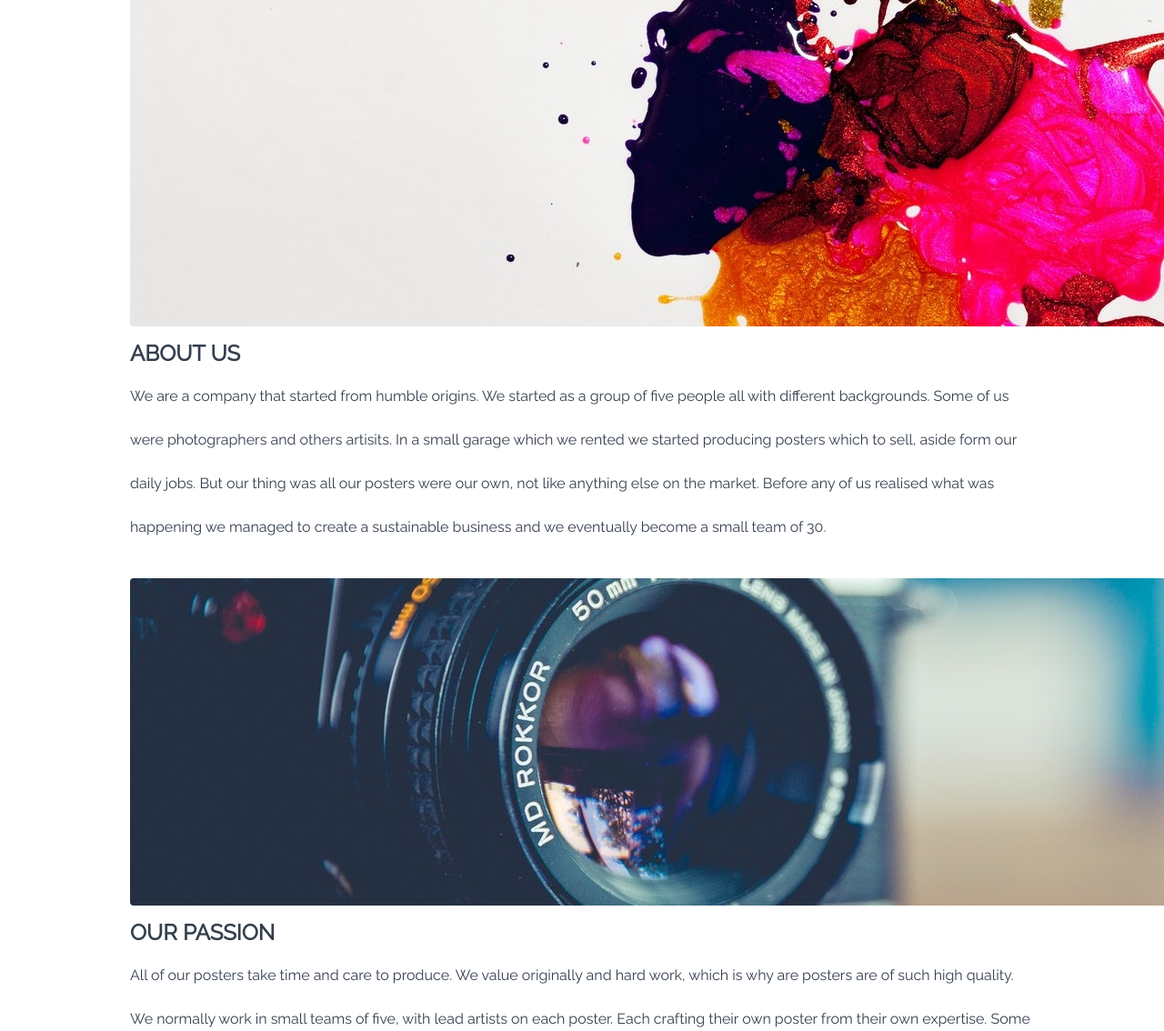
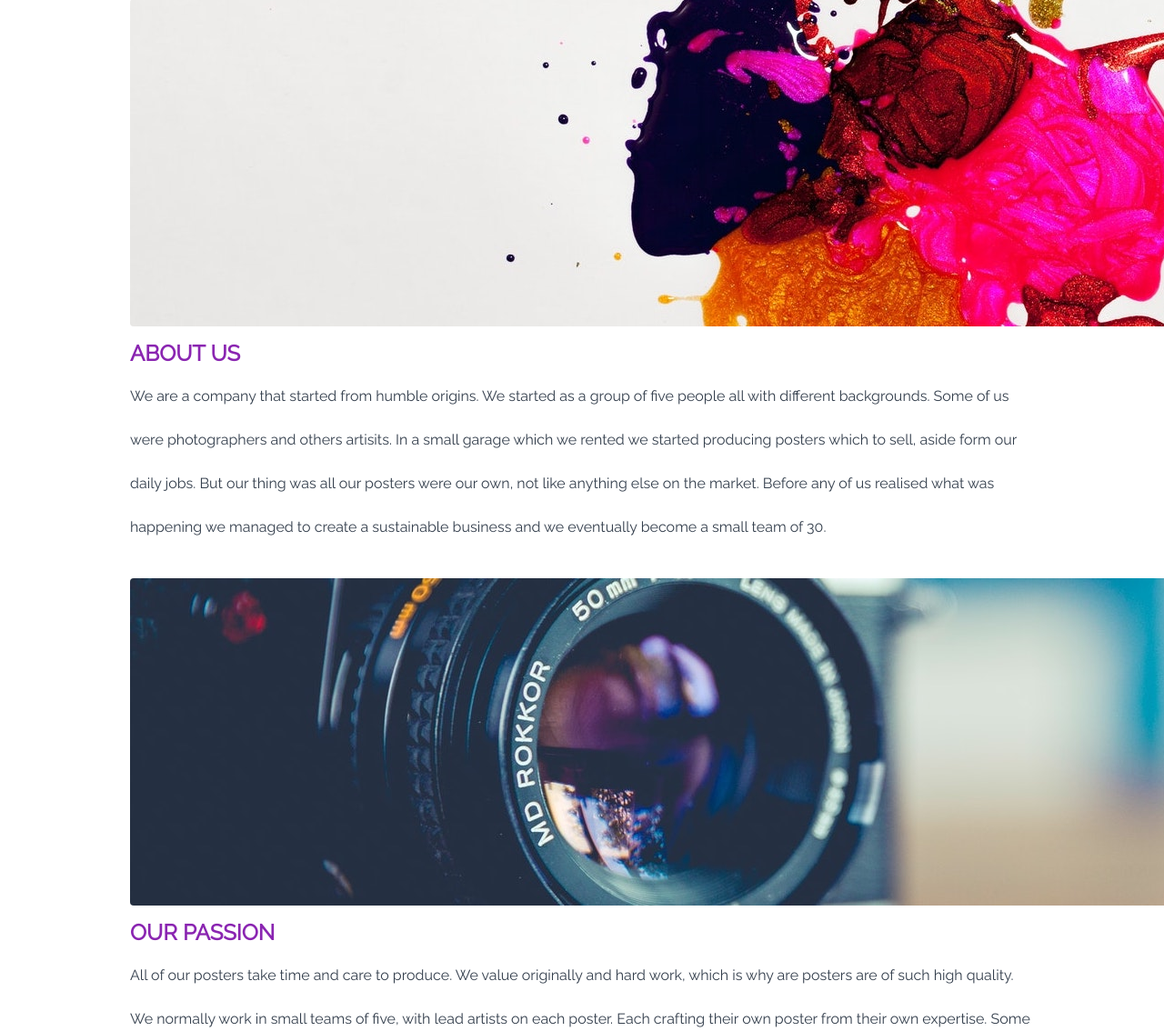
Before and after one commit to anthonybguillermo/picturesque, a Django app: page /webpages/our_story/ in a window 1280 px wide; the page is wider, and only the part inside the window is pictured. Shown: the part 300-1434 px from the top of that part at 91% size. Run offline with Django 3.2, Linux system fonts and the light colour scheme; some libraries are stand-ins or nearby versions.

Commit message:
Changed colour of h4 in our story

```diff
--- a/templates/base.html
+++ b/templates/base.html
@@ -74,7 +74,7 @@
                         <a class="text-black nav-link" href="#" id="user-options" data-toggle="dropdown" aria-haspopup="true" aria-expanded="false">
                             <div class="text-center">
                                 <div><i class="fas fa-user-circle fa-lg"></i></div>
-                                <p class="my-0">My Account</p>
+                                <p class="my-0 d-sm-none d-md-block">My Account</p>
                             </div>
                         </a>
                         <div class="dropdown-menu border-0" aria-labelledby="user-options">
@@ -115,7 +115,7 @@
         </div>
         <div id="delivery-banner" class="row text-center">
             <div class="col bg-purple text-white">
-                <h4 class="logo-font my-1">Free delivery on orders over £{{ free_delivery_threshold }}!</h4>
+                <h4 class="logo-font my-1  d-sm-none d-md-block">Free delivery on orders over £{{ free_delivery_threshold }}!</h4>
             </div>
         </div>
     </header>
--- a/webpages/templates/webpages/our_story.html
+++ b/webpages/templates/webpages/our_story.html
@@ -20,7 +20,7 @@
                 <div id="our-story-one" class="story-box category-image rounded d-none d-lg-block my-3"></div>
             </div>
             <div class="col">
-                <h4 class="text-uppercase font-weight-bold">About Us</h4>
+                <h4 class="text-uppercase font-weight-bold title-text-purple">About Us</h4>
                 <p class="block-text">We are a company that started from humble origins. We started as a group of five people all with different backgrounds. Some
                     of us were photographers and others artisits. In a small garage which we rented we started producing posters which to sell, aside form our daily
                     jobs. But our thing was all our posters were our own, not like anything else on the market. Before any of us realised what was happening we managed
@@ -31,7 +31,7 @@
                 <div id="our-story-two" class="story-box category-image rounded d-none d-lg-block my-3"></div>
             </div>
             <div class="col">
-                <h4 class="text-uppercase font-weight-bold">Our Passion</h4>
+                <h4 class="text-uppercase font-weight-bold title-text-purple">Our Passion</h4>
                 <p class="block-text">All of our posters take time and care to produce. We value originally and hard work, which is why are posters are of such high quality.
                     We normally work in small teams of five, with lead artists on each poster. Each crafting their own poster from their own expertise. Some will look at our
                     selection and say there are few to choose from. But what we can say to them is that each poster in our store was carefully made and constucted from the result
```
